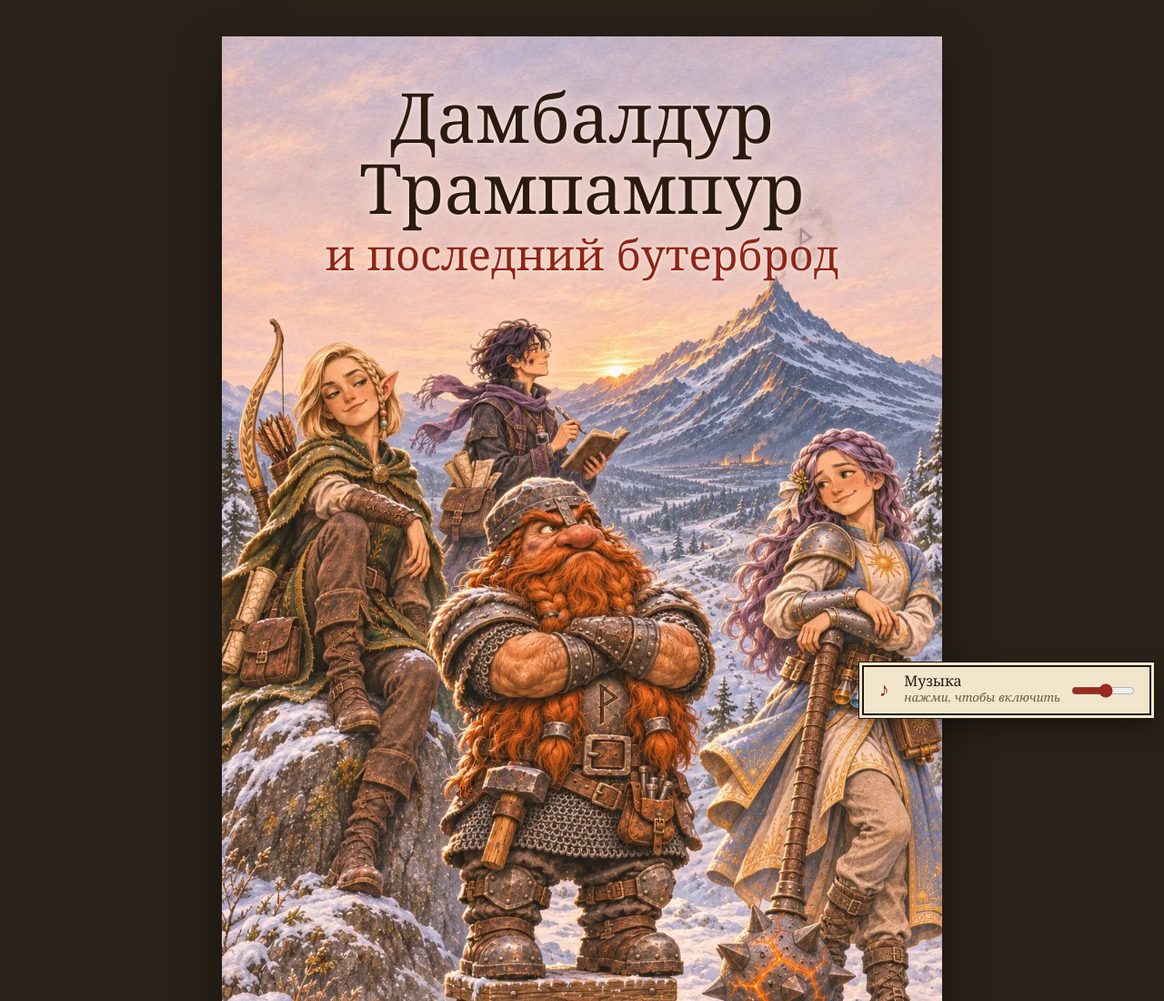
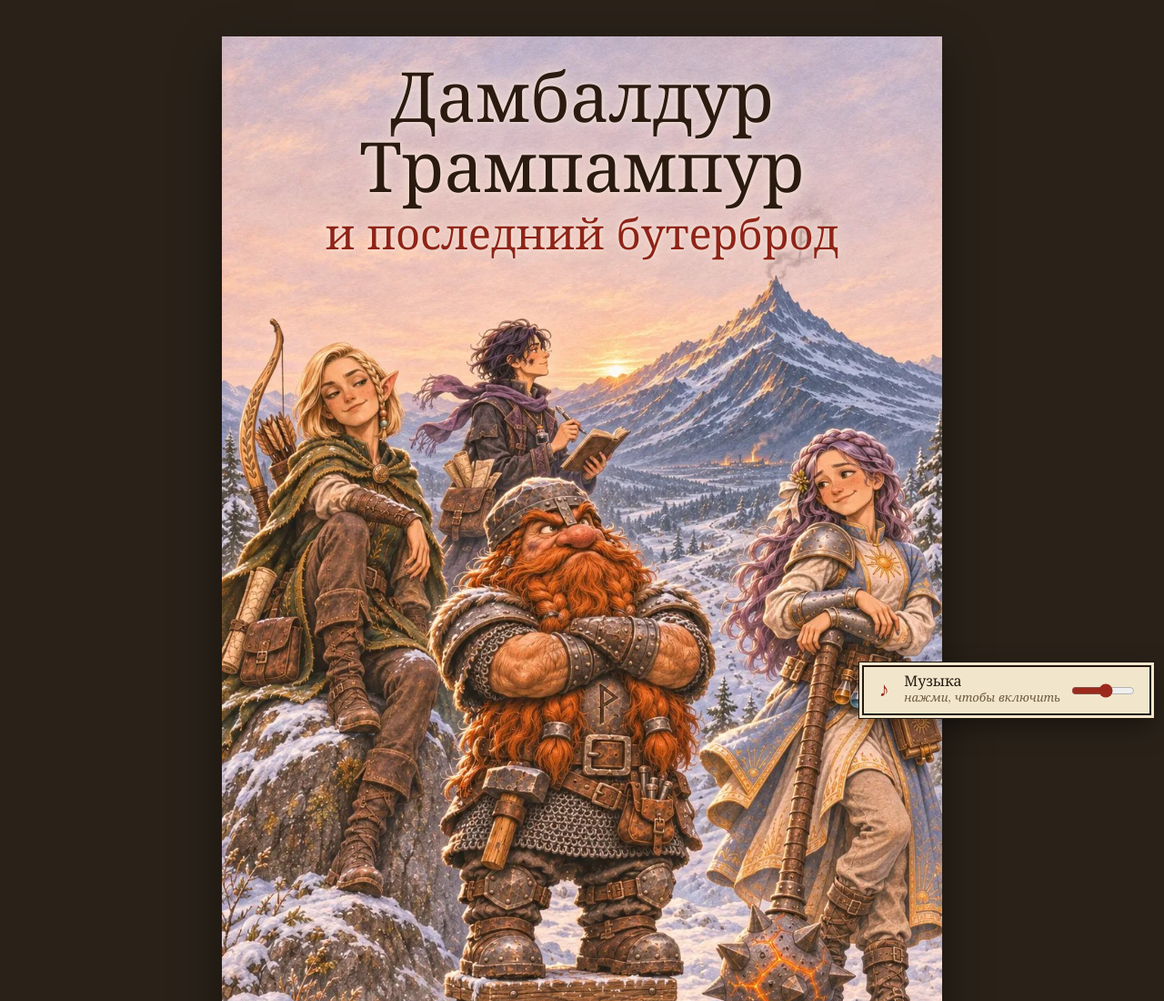
Before and after one commit to AndreiPLK/dambaldur, a plain HTML site: page index.html in a window 1280 px wide. Shown: the top 1100 px of the page at 91% size. Drawn offline with nearby package versions, Linux system fonts and the light colour scheme; a web font is replaced by a local one.

Commit message:
Обложка: название чуть выше
Co-Authored-By: Claude Opus 5.5 <noreply@anthropic.com>

```diff
--- a/index.html
+++ b/index.html
@@ -26,7 +26,7 @@ h1 span{display:block;color:var(--red);font-size:.62em;margin-top:.15em}
 .orn{color:var(--gold);font-size:22px;letter-spacing:.6em}
 .cover{padding:0;overflow:hidden}
 .cover img{display:block;width:100%;height:auto}
-.cover .ct{position:absolute;left:0;right:0;top:5%;text-align:center;padding:0 6%}
+.cover .ct{position:absolute;left:0;right:0;top:3%;text-align:center;padding:0 6%}
 .cover .ct h1{color:#2a1a10;text-shadow:0 0 18px rgba(255,240,225,.9),0 0 4px rgba(255,240,225,.9)}
 .cover .ct h1 span{color:#8e2418}
 .plate{margin:0;display:flex;flex-direction:column;gap:12px;align-items:center}
```
